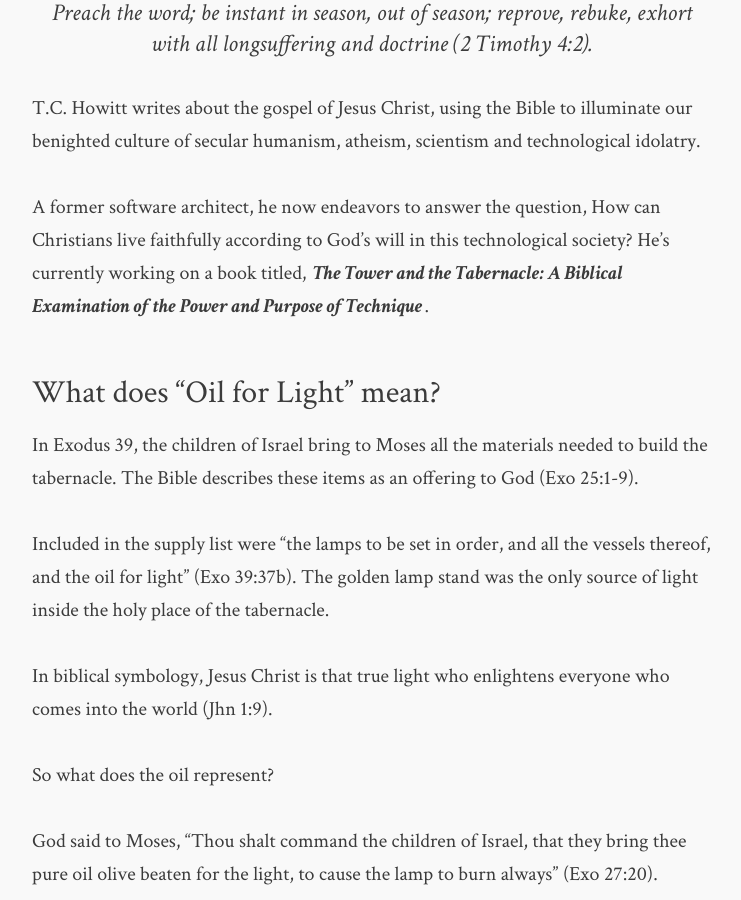
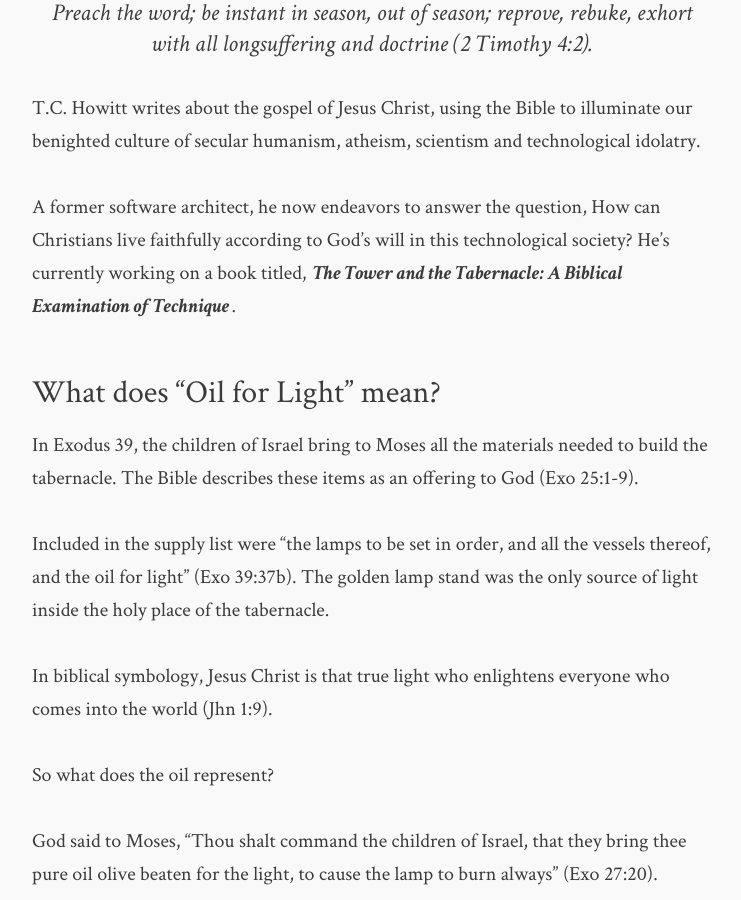
Before and after one commit to flashlightministries/oilforlight, a Jekyll site: the page built from about.md, in a window 1280 px wide and 900 px high, scrolled down 790 px. Shown: the whole window, without its empty margins (268-1009 px from the left). Built offline with Jekyll 4.4.1, drawn with Linux system fonts in a browser that asks for light colours; nearby versions of some CDN libraries.

Commit message:
Update about.md

```diff
--- a/about.md
+++ b/about.md
@@ -10,7 +10,7 @@ published: true
 
 T.C. Howitt writes about the gospel of Jesus Christ, using the Bible to illuminate our benighted culture of secular humanism, atheism, scientism and technological idolatry.
 
-A former software architect, he now endeavors to answer the question, How can Christians live faithfully according to God's will in this technological society?  He's currently working on a book titled, **_The Tower and the Tabernacle: A Biblical Examination of the Power and Purpose of Technique_**.
+A former software architect, he now endeavors to answer the question, How can Christians live faithfully according to God's will in this technological society?  He's currently working on a book titled, **_The Tower and the Tabernacle: A Biblical Examination of Technique_**.
 
 ### What does "Oil for Light" mean?
 
```
